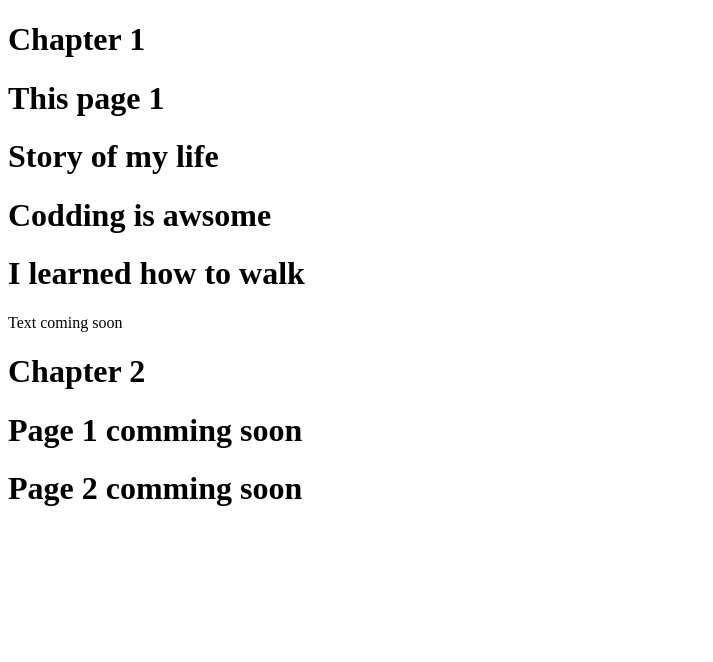
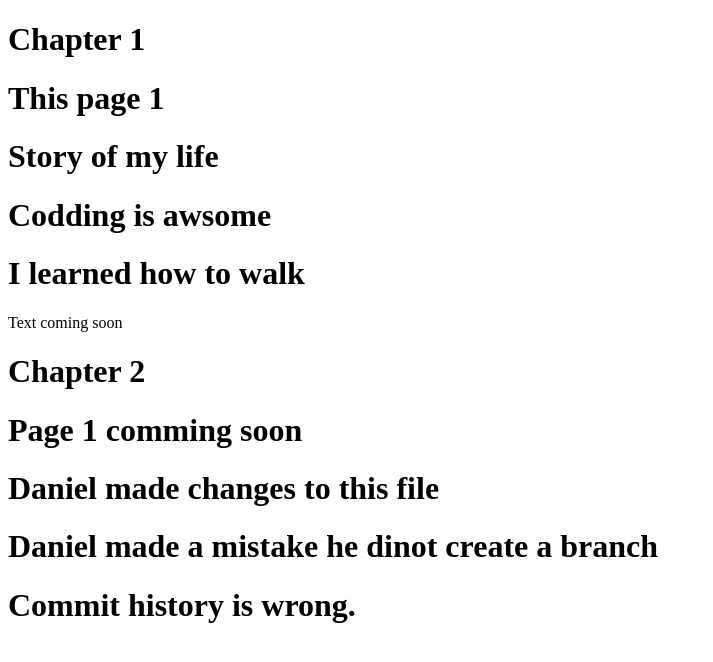
Before and after one commit to Arthur-codeX/refactored-octo-enigma, a React (Vite) app: page / in a window 1280 px wide. Shown: the top 662 px of the page, without its empty margins (0-713 px from the left). Built offline with nearby package versions, Linux system fonts and the light colour scheme.

Commit message:
updated main

```diff
--- a/src/App/Chapter2/Page2.jsx
+++ b/src/App/Chapter2/Page2.jsx
@@ -1,7 +1,9 @@
 function Page() {
   return (
     <div>
-      <h1>Page 2 comming soon</h1>
+      <h1>Daniel made changes to this file</h1>
+      <h1>Daniel made a mistake he dinot create a branch</h1>
+      <h1>Commit history is wrong.</h1>
     </div>
   );
 }
```
Also changed, not shown: 1 other file (tests, documents, lock files or other folders).
